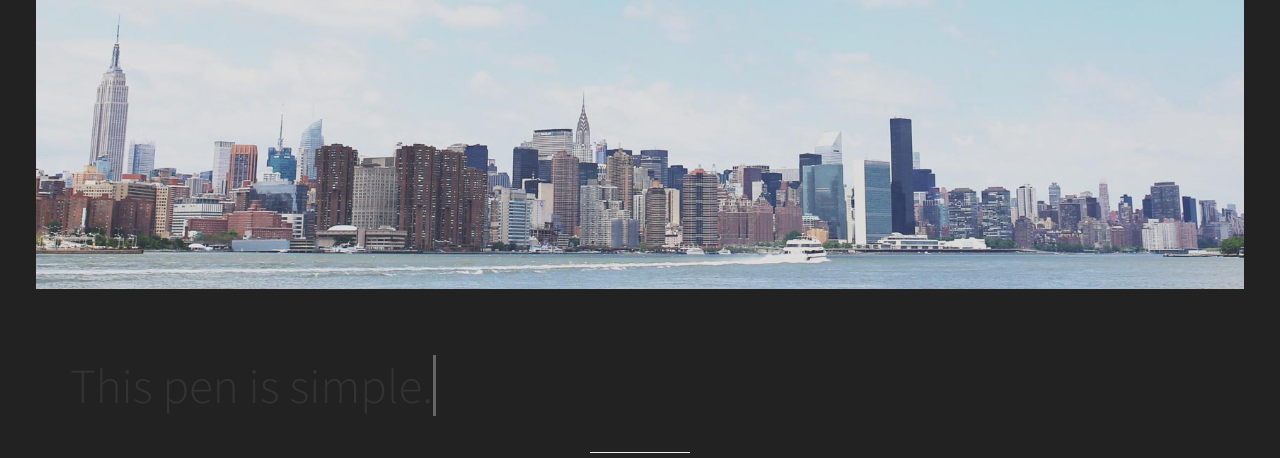
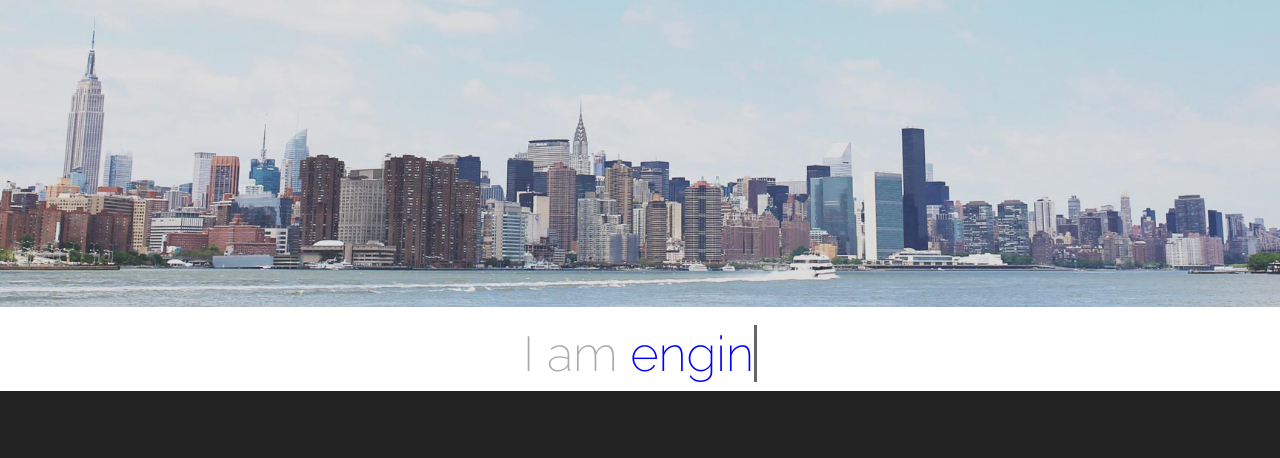
Before and after one commit to punitvara/punitvara.github.io, a plain HTML site: page index.html in a window 1280 px wide. Shown: the part 493-951 px from the top of the page. Drawn offline with Linux system fonts and the light colour scheme.

Commit message:
make background white

```diff
--- a/css/animate.css
+++ b/css/animate.css
@@ -1,17 +1,10 @@
-html{
+.anime_font {
+  font-weight: 200;
   font-family: 'Raleway', sans-serif;
-  padding: 1em 2em;
-  font-size: 18px;
-  background: #222;
+  font-size: 3.5em;
+  align-items:center;
   color: #aaa
 }
-
-h1,h2 {
-  font-weight: 200;
-  margin: 0.4em 0;
+.background{
+  background:#222;
 }
-h1 { font-size: 3.5em; }
-h2 {
-  color: #888;
-  font-size: 2em;
-}
--- a/index.html
+++ b/index.html
@@ -83,17 +83,19 @@
         </div>
     </header>
 
+<div>
+  <center><h1 class="anime_font"> I am
+      <span
+         class="txt-rotate"
+         style="color:Blue"
+         data-period="2000"
+         data-rotate='[ "curious", "engineer", "thinker", "dreamer" ]'></span>
+  </h1></center>
+</div>
+
     <!-- Portfolio -->
-    <section id="portfolio" class="portfolio">
+    <section id="portfolio" class="portfolio background">
         <div class="container">
-          <div>
-            <h1>This pen is
-                <span
-                   class="txt-rotate"
-                   data-period="2000"
-                   data-rotate='[ "nerdy.", "simple.", "pure JS.", "pretty.", "fun!" ]'></span>
-            </h1>
-          </div>
             <div class="row">
                 <div class="col-lg-10 col-lg-offset-1 text-center">
                     <hr class="small">
```
